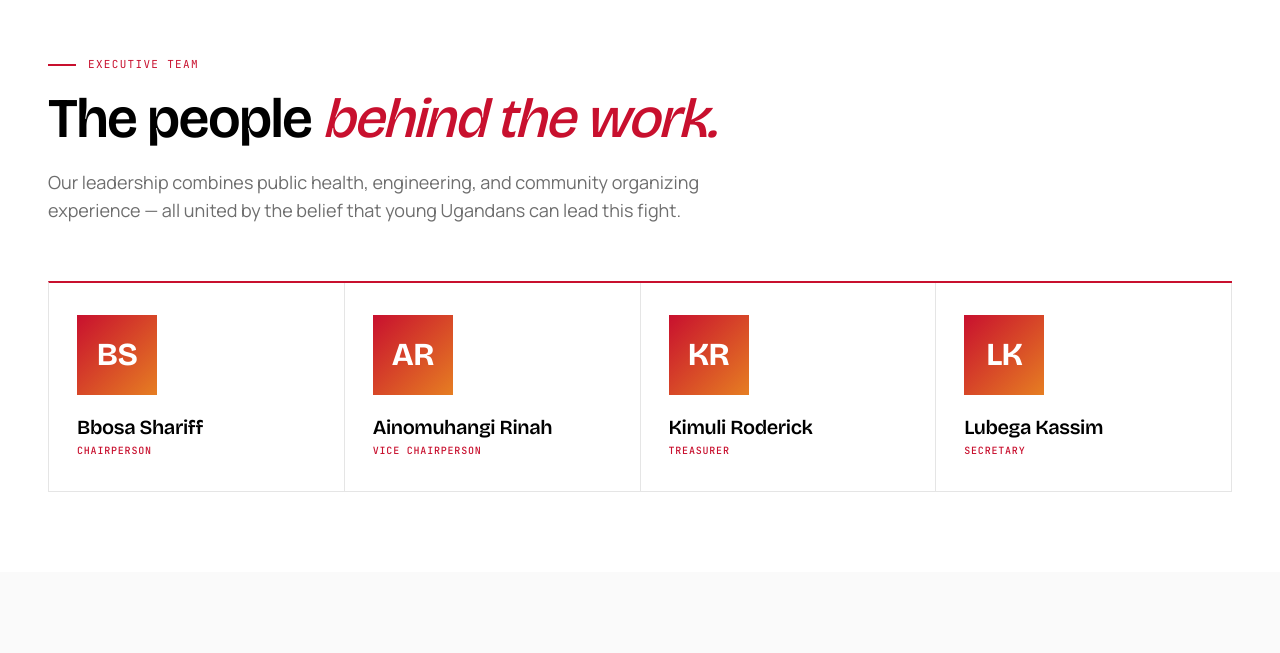
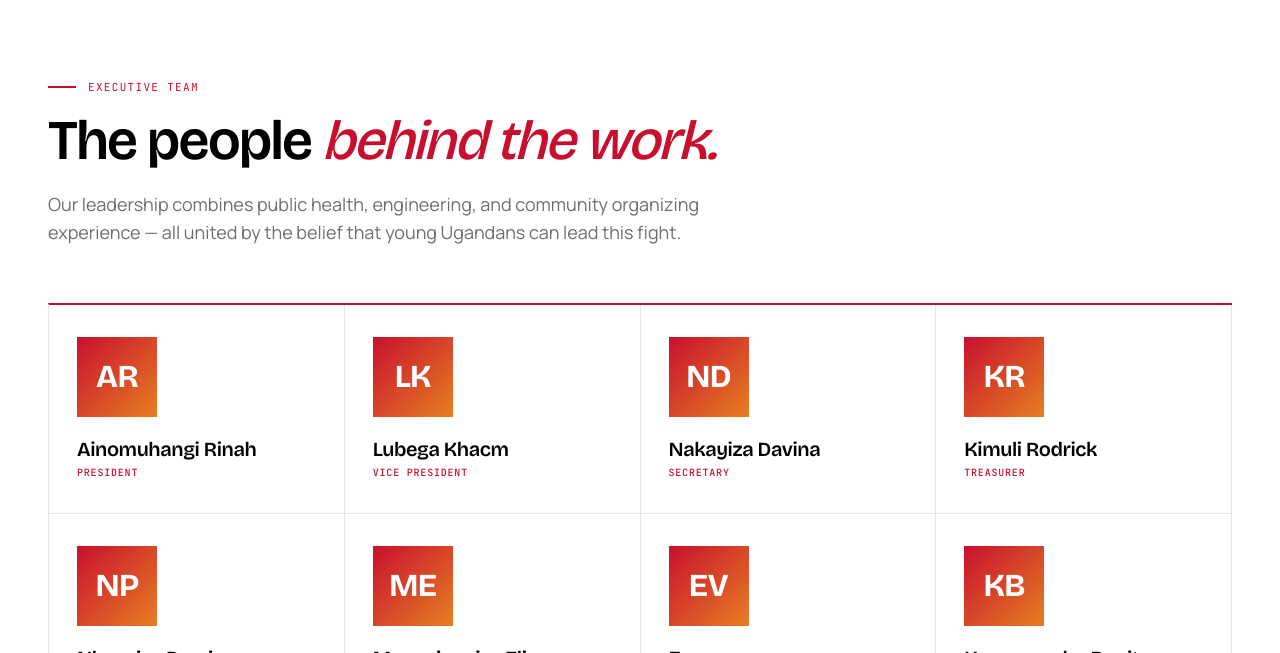
Before and after one commit to muhumuza300/MYCUMAKERERE, a plain HTML site: page mycu-website/about.html in a window 1280 px wide. Shown: the part 2147-2800 px from the top of the page. Drawn offline with nearby package versions, Linux system fonts and the light colour scheme.

Commit message:
Update team member roles and links in about.html

```diff
--- a/mycu-website/about.html
+++ b/mycu-website/about.html
@@ -681,9 +681,11 @@ footer.site-footer {
     </div>
     <div>
       <p>
-        The Makerere Chapter operates under <strong>Malaria Youth Champions Uganda (MYCU)</strong>,
+        The Makerere Chapter operates under <strong><a href="https://mycug.org/" target="_blank" rel="noopener" style="color:inherit;text-decoration:underline;">Malaria Youth Champions Uganda (MYCU)</a></strong>,
         a national youth-led network mobilizing young Ugandans against malaria. We are one of several
         university chapters working in coordination across the country, sharing methodology, data, and impact.
+        <br><br>
+        <a href="https://mycug.org/" target="_blank" rel="noopener" style="display:inline-flex;align-items:center;gap:6px;margin-top:4px;font-weight:600;color:#C8102E;text-decoration:none;font-size:0.95em;">Visit MYCUG National Website →</a>
       </p>
     </div>
   </div>
@@ -773,24 +775,44 @@ footer.site-footer {
 
   <div class="team-grid">
     <div class="team-card">
-      <div class="team-avatar">BS</div>
-      <div class="team-name">Bbosa Shariff</div>
-      <div class="team-role">Chairperson</div>
+      <div class="team-avatar">AR</div>
+      <div class="team-name">Ainomuhangi Rinah</div>
+      <div class="team-role">President</div>
     </div>
     <div class="team-card">
-      <div class="team-avatar">AR</div>
-      <div class="team-name">Ainomuhangi Rinah</div>
-      <div class="team-role">Vice Chairperson</div>
+      <div class="team-avatar">LK</div>
+      <div class="team-name">Lubega Khacm</div>
+      <div class="team-role">Vice President</div>
+    </div>
+    <div class="team-card">
+      <div class="team-avatar">ND</div>
+      <div class="team-name">Nakayiza Davina</div>
+      <div class="team-role">Secretary</div>
     </div>
     <div class="team-card">
       <div class="team-avatar">KR</div>
-      <div class="team-name">Kimuli Roderick</div>
+      <div class="team-name">Kimuli Rodrick</div>
       <div class="team-role">Treasurer</div>
     </div>
     <div class="team-card">
-      <div class="team-avatar">LK</div>
-      <div class="team-name">Lubega Kassim</div>
-      <div class="team-role">Secretary</div>
+      <div class="team-avatar">NP</div>
+      <div class="team-name">Nkunziza Precious</div>
+      <div class="team-role">Membership Coordinator</div>
+    </div>
+    <div class="team-card">
+      <div class="team-avatar">ME</div>
+      <div class="team-name">Mwamimwiza Eliza</div>
+      <div class="team-role">Projects Lead</div>
+    </div>
+    <div class="team-card">
+      <div class="team-avatar">EV</div>
+      <div class="team-name">Evas</div>
+      <div class="team-role">Innovations Lead</div>
+    </div>
+    <div class="team-card">
+      <div class="team-avatar">KB</div>
+      <div class="team-name">Kyomugasho Bonita</div>
+      <div class="team-role">Advocacy Lead</div>
     </div>
   </div>
 </section>
```
